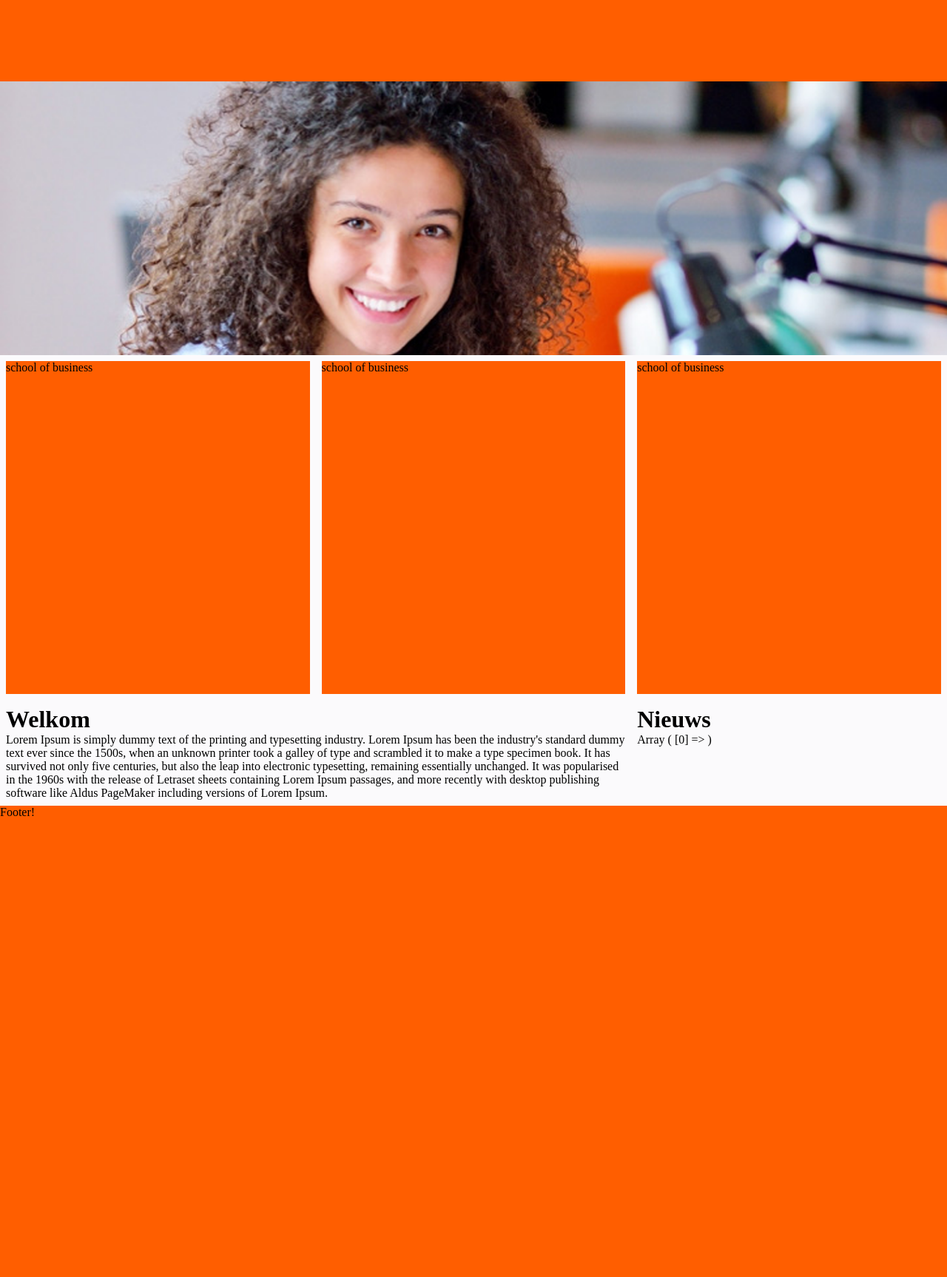
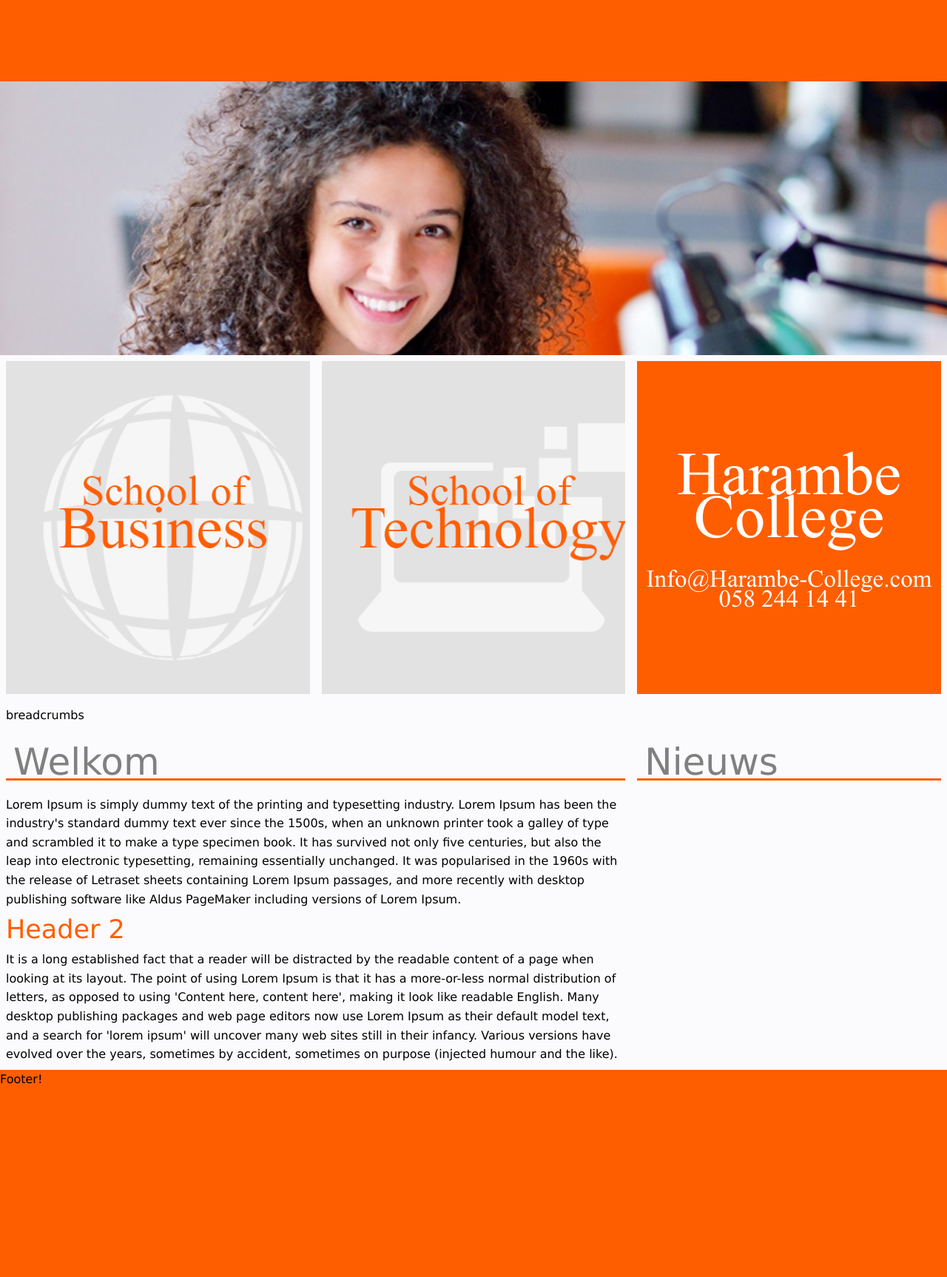
Before and after one commit to Veldin/professionele-website, a PHP site: page / in a window 1280 px wide. Shown: the whole page at 74% size. Before the commit the page ends 1103 px from the top, so only its background shows below. Run offline with PHP 8.4, Linux system fonts and the light colour scheme; data that the repository does not hold is empty.

Commit message:
Added Home page. Added some CSS. Added some recources.
Title

```diff
--- a/core.php
+++ b/core.php
@@ -45,6 +45,13 @@ class Core {
 		}
 
 		return $_SESSION["taal"];
+	}
+
+	//Functie die de breadcrumbs terug geeft
+	function breadcrumbs(){
+		//TODO: make this function xD
+
+		return 'breadcrumbs';
 	}
 
 	//Functie om de taal te veranderen
--- a/pages.php
+++ b/pages.php
@@ -8,20 +8,21 @@ class Pages {
 
 		echo '<div class="coll-100">';
 			echo '<div class="coll-33">';
-				echo '<div class="blok contentMargin">';
-					echo 'school of business';
+				echo '<div class="blok contentMargin business">';
+				echo '</div>';
+			echo '</div>';
+
+			echo '<div class="coll-33">';
+				echo '<div class="blok contentMargin technology">';
 				echo '</div>';
 			echo '</div>';
 
 			echo '<div class="coll-33">';
 				echo '<div class="blok contentMargin">';
-					echo 'school of business';
-				echo '</div>';
-			echo '</div>';
-
-			echo '<div class="coll-33">';
-				echo '<div class="blok contentMargin">';
-					echo 'school of business';
+					echo '<span>Harambe</span>';
+					echo '<span>College</span>';
+					echo '<span>Info@Harambe-College.com</span>';
+					echo '<span>058 244 14 41</span>';
 				echo '</div>';
 			echo '</div>';
 
@@ -31,10 +32,22 @@ class Pages {
 		echo '<div class="clear"></div>';
 
 		echo '<div class="coll-100">';
+			echo '<div id="breadcrumbs" class="contentMargin">';
+				echo $core->breadcrumbs();
+			echo '</div>';
+		echo '</div>';
+
+		echo '<div class="clear"></div>';
+
+		echo '<div class="coll-100">';
 			echo '<div class="coll-66">';
 				echo '<div class="contentMargin">';
 					echo '<h1>Welkom</h1>';
+
 					echo "<p>Lorem Ipsum is simply dummy text of the printing and typesetting industry. Lorem Ipsum has been the industry's standard dummy text ever since the 1500s, when an unknown printer took a galley of type and scrambled it to make a type specimen book. It has survived not only five centuries, but also the leap into electronic typesetting, remaining essentially unchanged. It was popularised in the 1960s with the release of Letraset sheets containing Lorem Ipsum passages, and more recently with desktop publishing software like Aldus PageMaker including versions of Lorem Ipsum.</p>";
+
+					echo '<h2>Header 2</h2>';
+					echo "<p>It is a long established fact that a reader will be distracted by the readable content of a page when looking at its layout. The point of using Lorem Ipsum is that it has a more-or-less normal distribution of letters, as opposed to using 'Content here, content here', making it look like readable English. Many desktop publishing packages and web page editors now use Lorem Ipsum as their default model text, and a search for 'lorem ipsum' will uncover many web sites still in their infancy. Various versions have evolved over the years, sometimes by accident, sometimes on purpose (injected humour and the like).</p>";
 
 				echo '</div>';
 			echo '</div>';
@@ -43,8 +56,14 @@ class Pages {
 				echo '<div class="contentMargin">';
 					echo '<h1>Nieuws</h1>';
 					$rss = $core->easy_curl("http://www.nu.nl/rss");
-					$feed = $core->fetch($rss, "title", "title");
-					print_r( $feed );
+					$feed['title'] = $core->fetch($rss, "title", "title");
+					$feed['description'] = $core->fetch($rss, "description", "description");
+
+					for ($x = 1; $x <= 4; $x++) {
+						echo '<h2>'.$feed['title'][$x].'</h2>';
+						echo $feed['description'][$x];
+					}
+
 
 				echo '</div>';
 			echo '</div>';
--- a/style.css
+++ b/style.css
@@ -1,10 +1,38 @@
 *{
 	margin: 0;
 	padding: 0;
+	font-family: Verdana;
+	line-height: 1.6;
 }
 
 body{
 	background-color: #e2e2e2;
+}
+
+h1{
+    font-family: Verdana;
+    color: gray;
+    border-bottom: 3px solid #ff5e00;
+    margin-bottom: 20px;
+    margin-top: 22px;
+    padding-left: 10px;
+    font-weight: normal;
+    padding-bottom: 2px;
+    font-size: 50px;
+    line-height: 0.8;
+}
+
+h2{
+    font-family: Verdana;
+    color: #ff5e00;
+    font-weight: normal;
+    font-size: 35px;
+}
+
+@font-face {
+    font-family: shonar;
+    src: url(http://www.veldin.com/r/stenden/prowebsite/fonts/shonar.ttf);
+	 font-weight: normal;
 }
 
 .clear,
@@ -89,4 +117,80 @@ body{
 .home .blok{
     height: 450px;
     background-color: #ff5e00;
+	position: relative;
+
+	-webkit-user-select: none; /* Chrome/Safari */
+	-moz-user-select: none; /* Firefox */
+	-ms-user-select: none; /* IE10+ */
+
+	/* Rules below not implemented in browsers yet */
+	-o-user-select: none;
+	user-select: none;
 }
+
+.home .blok span:first-child{
+    position: absolute;
+    left: 0;
+    right: 0;
+    text-align: center;
+    color: white;
+    top: 15%;
+    margin: 0;
+    padding: 0;
+    font-family: shonar;
+    font-size: 100px;
+    line-height: 1.6;
+}
+
+.home .blok span:nth-child(2){
+    position: absolute;
+    left: 0;
+    right: 0;
+    text-align: center;
+    color: white;
+    top: 28%;
+    margin: 0;
+    padding: 0;
+    font-family: shonar;
+    font-size: 100px;
+    line-height: 1.6;
+}
+
+.home .blok span:nth-child(3){
+    position: absolute;
+    left: 0;
+    right: 0;
+    text-align: center;
+    color: white;
+    top: 58%;
+    margin: 0;
+    padding: 0;
+    font-family: shonar;
+    font-size: 40px;
+    line-height: 1.6;
+}
+
+.home .blok span:nth-child(4){
+    position: absolute;
+    left: 0;
+    right: 0;
+    text-align: center;
+    color: white;
+    top: 64%;
+    margin: 0;
+    padding: 0;
+    font-family: shonar;
+    font-size: 40px;
+    line-height: 1.6;
+}
+
+
+.home .blok.business{
+	background: url(images/Home_SchoolOfBusiness.png);
+	background-size: cover;
+}
+
+.home .blok.technology{
+	background: url(images/Home_SchoolOfTechnology.png);
+	background-size: cover;
+}
```
Also changed, not shown: curl/http&&((((www.nu.nl((rss.txt (+2 -2 lines), fonts/mmrtext.ttf (added), fonts/shonar.ttf (added), images/Home_SchoolOfBusiness.png (added), images/Home_SchoolOfTechnology.png (added).
